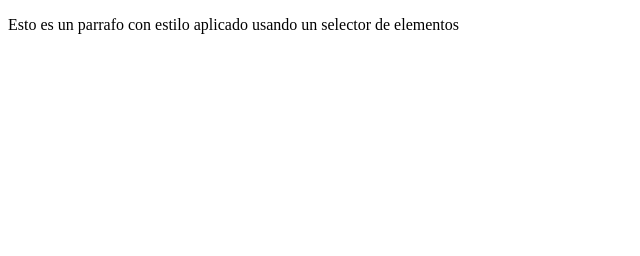
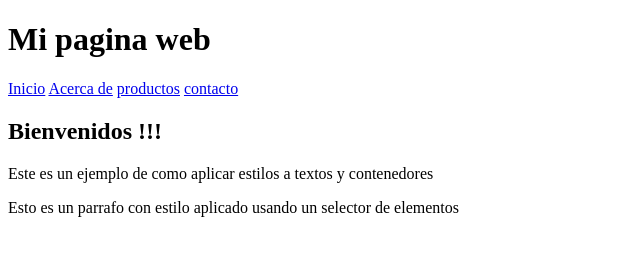
Before and after one commit to Nerys0/Labora9, a plain HTML site: page Index.html in a window 1280 px wide. Shown: the whole page, without its empty margins (0-640 px from the left). Drawn offline with Linux system fonts and the light colour scheme.

Commit message:
textos a contenedores

```diff
--- a/Index.html
+++ b/Index.html
@@ -3,8 +3,26 @@
 <head>
     <meta charset="UTF-8">
     <meta name="viewport" content="width=device-width, initial-scale=1.0">
-    <title>Selector</title>
+    <title>Lboratorio9</title>
+    <header>
+        <h1>Mi pagina web</h1>
+        </header>
+        <nav>
+            <a href="#"> Inicio</a>
+            <a href="#">Acerca de</a>
+            <a href="#">productos</a>
+            <a href="#">contacto</a>
+
+        </nav>
+        <main>
+            <div>
+                <h2> Bienvenidos !!!</h2>
+                <p>Este es un ejemplo de como aplicar estilos a textos y contenedores</p>
+            </div>
+        </main>
     <style>
+        <div>
+
         p {
             color: rgb (67, 124, 2);
             font-size: medium;
```
